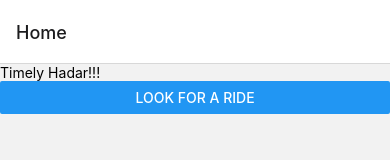
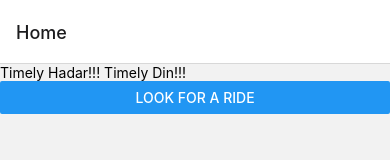
Before and after one commit to dinb95/React-Final-Project-2022, a React Native app: screen /Home in a window 390 px wide. Shown: the top 160 px of the page. Built offline with nearby package versions, Linux system fonts and the light colour scheme.

Commit message:
Update Home.js

```diff
--- a/Home.js
+++ b/Home.js
@@ -8,6 +8,7 @@ export default function Home({navigation}) {
     <View>
       <Text>
           Timely Hadar!!!
+          Timely Din!!!
       </Text>
       <Button title='Look For a ride'  onPress={()=> navigation.navigate('Map')}/>
 
```
